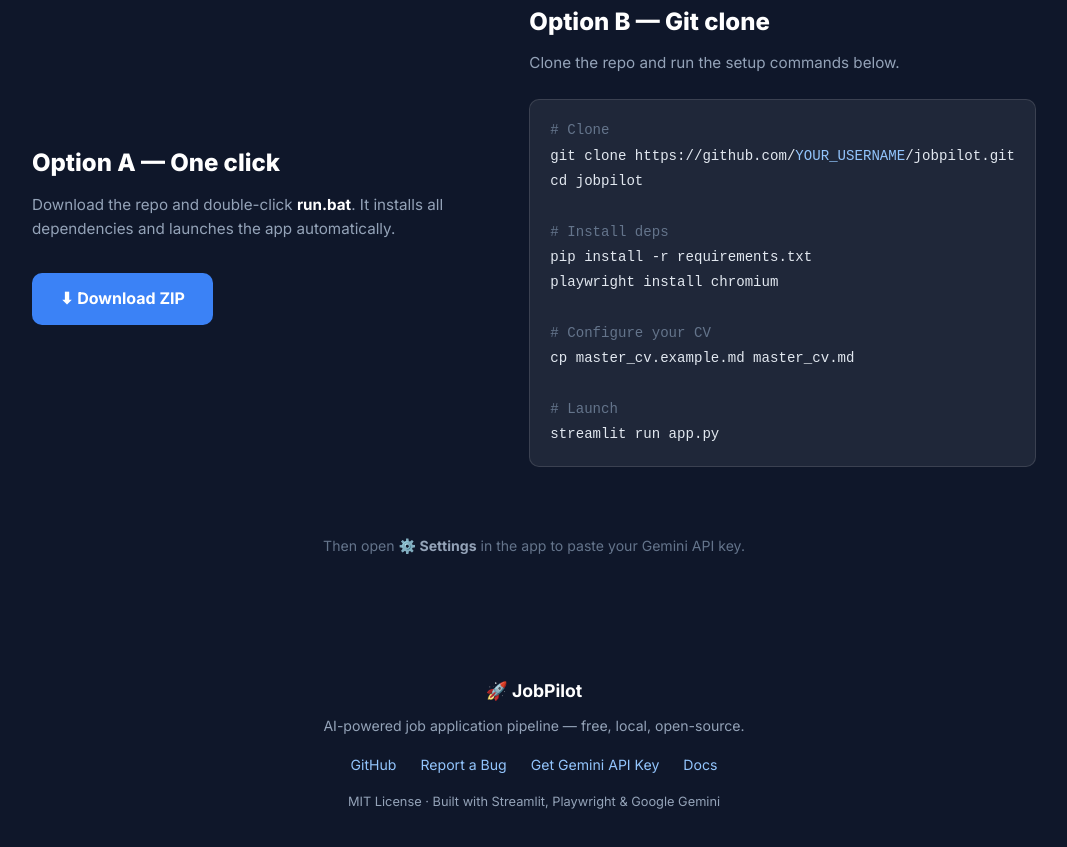
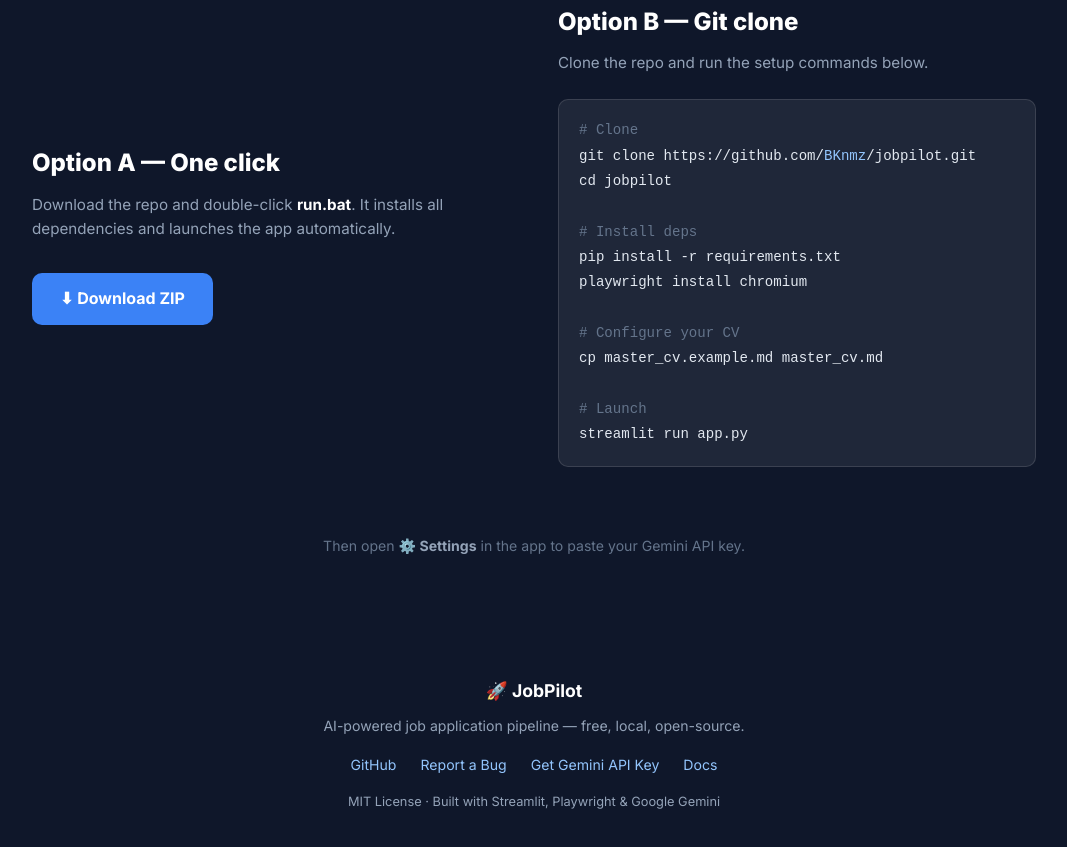
Before and after one commit to BKnmz/jobpilot, a plain HTML site: page docs/index.html in a window 1280 px wide. Shown: the part 3317-4164 px from the top of the page, without its empty margins (106-1173 px from the left). Drawn offline with Linux system fonts and the light colour scheme.

Commit message:
Update GitHub links to point to BKnmz repository

```diff
--- a/docs/index.html
+++ b/docs/index.html
@@ -245,7 +245,7 @@
     <a href="#how-it-works">How it works</a>
     <a href="#features">Features</a>
     <a href="#install">Install</a>
-    <a href="https://github.com/YOUR_USERNAME/jobpilot" class="btn-nav">⭐ GitHub</a>
+    <a href="https://github.com/BKnmz/jobpilot" class="btn-nav">⭐ GitHub</a>
   </div>
 </nav>
 
@@ -255,7 +255,7 @@
   <h1>Job hunting on<br/><span>autopilot</span></h1>
   <p>Scrape LinkedIn & Stepstone, score every job with Gemini AI, tailor your CV automatically — all from your desktop. Your data is never stored on third-party servers. AI features use the Google Gemini API only.</p>
   <div class="hero-ctas">
-    <a href="https://github.com/YOUR_USERNAME/jobpilot" class="btn-primary">
+    <a href="https://github.com/BKnmz/jobpilot" class="btn-primary">
       <svg width="18" height="18" viewBox="0 0 24 24" fill="currentColor"><path d="M12 0C5.37 0 0 5.37 0 12c0 5.3 3.44 9.8 8.2 11.38.6.11.82-.26.82-.58v-2.03c-3.34.73-4.04-1.61-4.04-1.61-.55-1.39-1.34-1.76-1.34-1.76-1.09-.74.08-.73.08-.73 1.2.09 1.84 1.24 1.84 1.24 1.07 1.83 2.8 1.3 3.49 1 .11-.78.42-1.3.76-1.6-2.67-.3-5.47-1.33-5.47-5.93 0-1.31.47-2.38 1.24-3.22-.14-.3-.54-1.52.1-3.18 0 0 1.01-.32 3.3 1.23a11.5 11.5 0 013-.4c1.02.005 2.04.14 3 .4 2.28-1.55 3.29-1.23 3.29-1.23.65 1.66.24 2.88.12 3.18.77.84 1.23 1.91 1.23 3.22 0 4.61-2.81 5.63-5.48 5.92.43.37.81 1.1.81 2.22v3.29c0 .32.22.7.83.58C20.57 21.8 24 17.3 24 12 24 5.37 18.63 0 12 0z"/></svg>
       View on GitHub
     </a>
@@ -448,7 +448,7 @@
       <div>
         <h3>Option A — One click</h3>
         <p>Download the repo and double-click <strong style="color:white">run.bat</strong>. It installs all dependencies and launches the app automatically.</p>
-        <a href="https://github.com/YOUR_USERNAME/jobpilot/archive/refs/heads/main.zip" class="btn-primary" style="margin-top: 8px; display: inline-flex;">
+        <a href="https://github.com/BKnmz/jobpilot/archive/refs/heads/main.zip" class="btn-primary" style="margin-top: 8px; display: inline-flex;">
           ⬇ Download ZIP
         </a>
       </div>
@@ -456,7 +456,7 @@
         <h3>Option B — Git clone</h3>
         <p>Clone the repo and run the setup commands below.</p>
         <pre><span class="cmd-comment"># Clone</span>
-git clone https://github.com/<span class="cmd-highlight">YOUR_USERNAME</span>/jobpilot.git
+git clone https://github.com/<span class="cmd-highlight">BKnmz</span>/jobpilot.git
 cd jobpilot
 
 <span class="cmd-comment"># Install deps</span>
@@ -481,10 +481,10 @@ streamlit run app.py</pre>
   <div class="footer-brand">🚀 JobPilot</div>
   <p>AI-powered job application pipeline — free, local, open-source.</p>
   <div class="footer-links">
-    <a href="https://github.com/YOUR_USERNAME/jobpilot">GitHub</a>
-    <a href="https://github.com/YOUR_USERNAME/jobpilot/issues">Report a Bug</a>
+    <a href="https://github.com/BKnmz/jobpilot">GitHub</a>
+    <a href="https://github.com/BKnmz/jobpilot/issues">Report a Bug</a>
     <a href="https://aistudio.google.com/app/apikey">Get Gemini API Key</a>
-    <a href="https://github.com/YOUR_USERNAME/jobpilot/blob/main/README.md">Docs</a>
+    <a href="https://github.com/BKnmz/jobpilot/blob/main/README.md">Docs</a>
   </div>
   <p style="margin-top: 16px; font-size: 0.8rem;">MIT License · Built with Streamlit, Playwright & Google Gemini</p>
 </footer>
```
